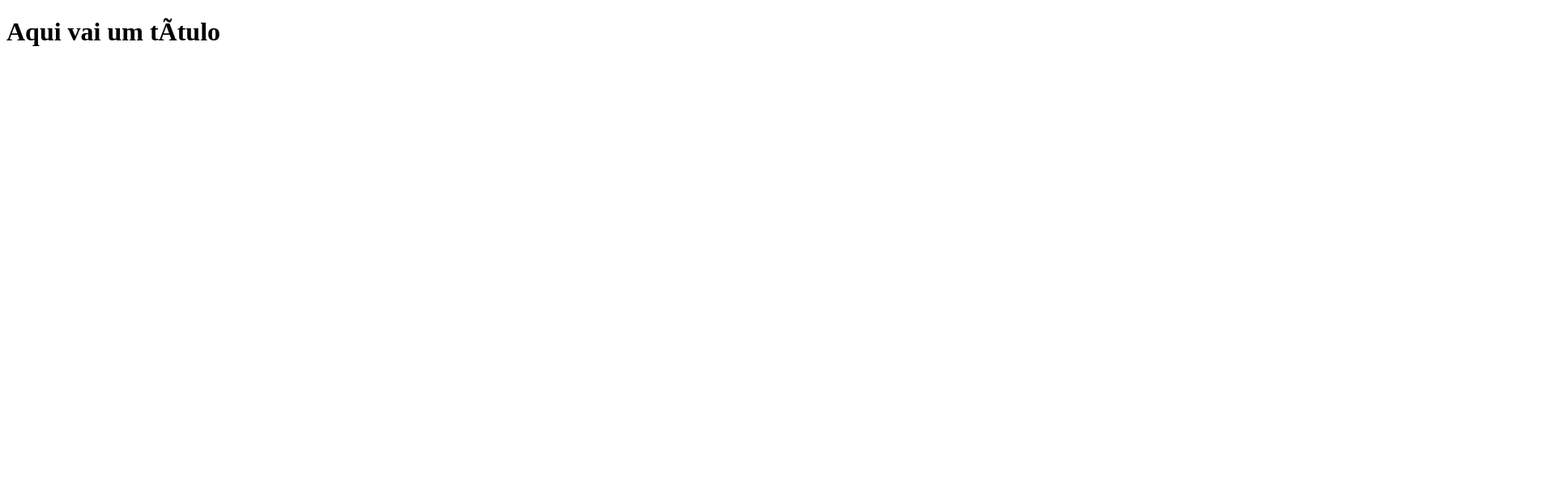
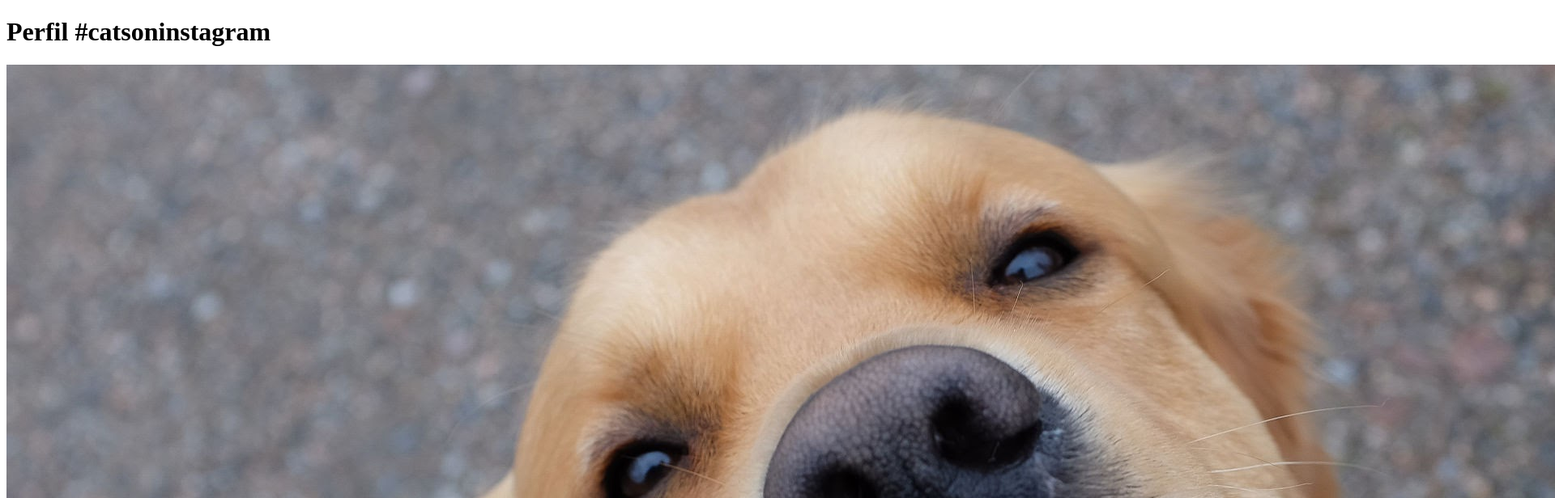
Before and after one commit to vinigdesouza/aula-faculdade, a plain HTML site: page aula-faculdade/index.html in a window 1280 px wide. Shown: the top 616 px of the page at 81% size, 1920 px wide, since content can reach past the window. Drawn offline with Linux system fonts and the light colour scheme.

Commit message:
adicionado imagem

```diff
--- a/aula-faculdade/index.html
+++ b/aula-faculdade/index.html
@@ -2,12 +2,14 @@
 
 <html lang="“pt-br”">
   <head>
-    <title>Título da página</title>
+    <title>Fanpage de Gatinhos</title>
 
     <meta charset="“utf-8”" />
   </head>
 
   <body>
-    <h1>Aqui vai um título</h1>
+    <h1>Perfil #catsoninstagram</h1>
+
+    <img src="./imagens/cachorro.jpeg" />
   </body>
 </html>
```
Also changed, not shown: aula-faculdade/imagens/cachorro.jpeg (added).
